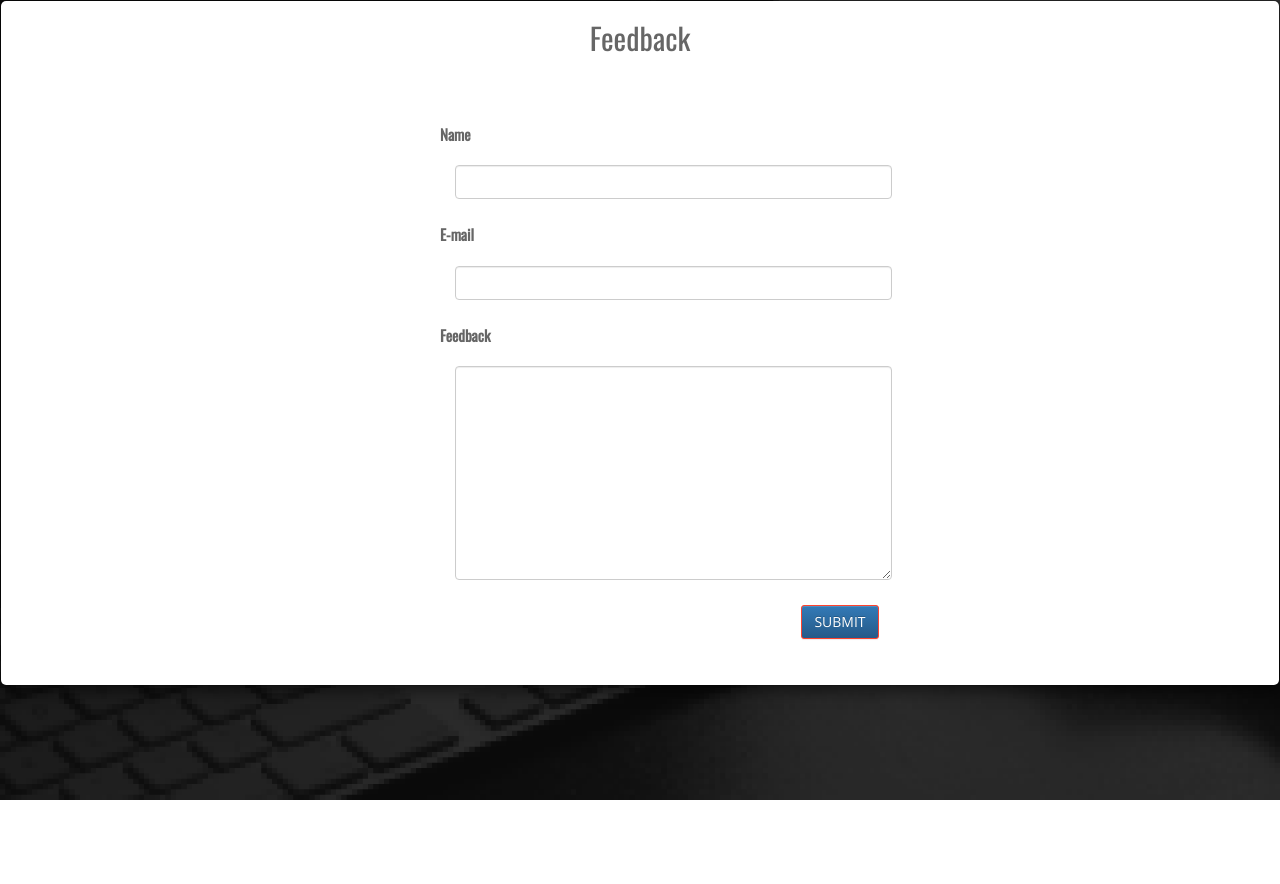
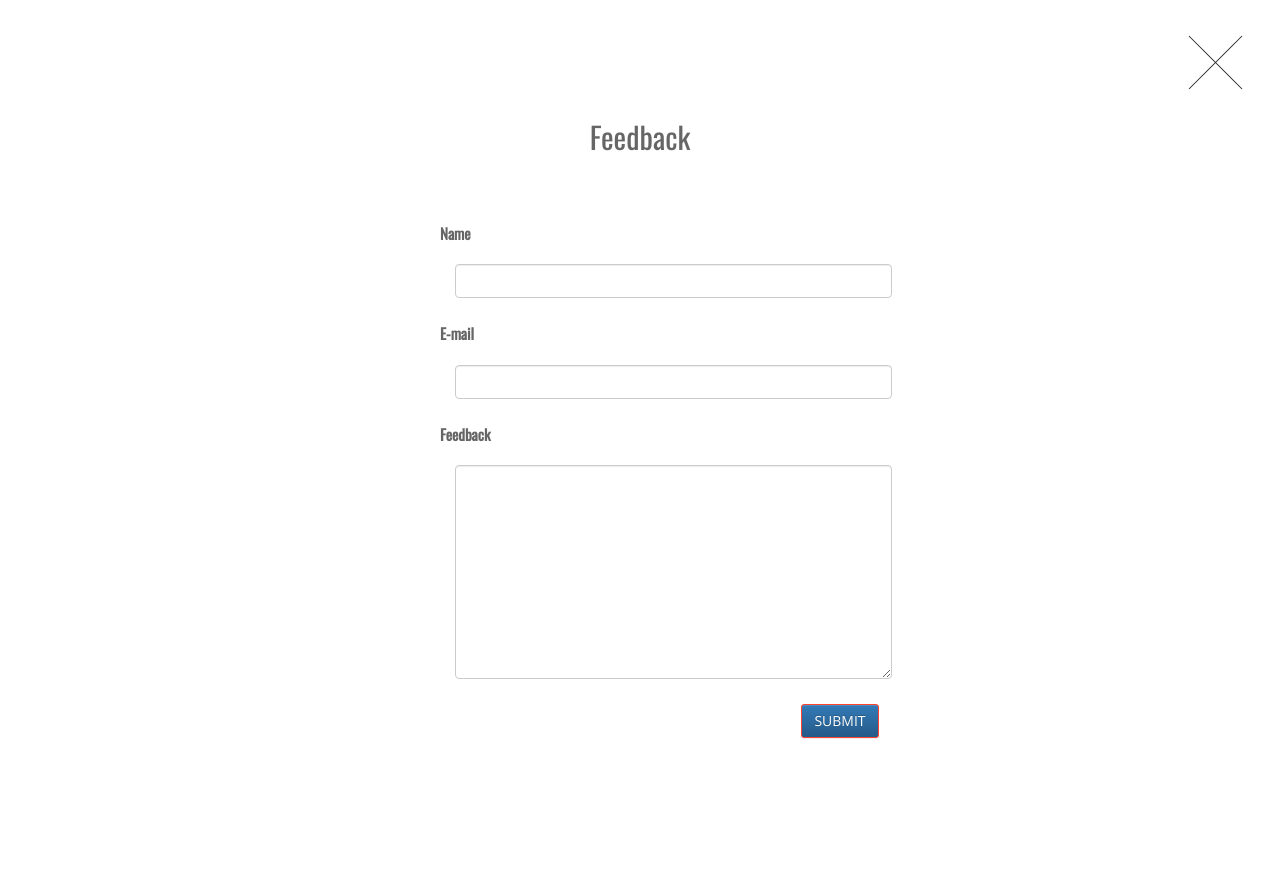
Before and after one commit to aditi73/cryptic-mining, a Django app: page /feedback/ in a window 1280 px wide. Before the commit the page ends 800 px from the top, so only its background shows below. Run offline with Django 3.2, Linux system fonts and the light colour scheme; some libraries are stand-ins or nearby versions.

Commit message:
feedback responsive

```diff
--- a/cryptapp/templates/cryptapp/feedback.html
+++ b/cryptapp/templates/cryptapp/feedback.html
@@ -3,14 +3,15 @@
 {% block content %}
 
  <!-- Start Contact Section -->
-
+        <div class="section-modal">
             <div class="modal-content">
-                <div class="close-modal" data-dismiss="modal">
+                <a href="/"><div class="close-modal" data-dismiss="modal">
                     <div class="lr">
                         <div class="rl">
                         </div>
                     </div>
                 </div>
+                </a>
 
                 <div class="container">
                     <div class="row">
@@ -21,7 +22,7 @@
                     <br><br><br>
 
                         <div class = "row">
-                        <div class="col-md-8 col-md-offset-4">
+                        <div class="col-md-8 col-md-offset-4 col-xs-8 col-xs-offset-4">
 
                             <form action = "/feedback/" id="FbackForm" method="POST">{% csrf_token %}
 
@@ -31,7 +32,7 @@
                                 </div>
 
                                 <div class ="row">
-                                    <div class="form-group col-md-7">
+                                    <div class="form-group col-md-7 col-xs-9">
 
                                         {{form.name}}
                                         <p class="help-block text-danger"></p>
@@ -43,7 +44,7 @@
                                 </div>
 
                                 <div class ="row">
-                                    <div class="form-group col-md-7">
+                                    <div class="form-group col-md-7 col-xs-9">
 
                                         {{form.email}}
                                         <p class="help-block text-danger"></p>
@@ -55,7 +56,7 @@
                                     <label class="label-control"  for="feedback">Feedback</label>
                                 </div>
                                 <div class="row">
-                                    <div class="form-group col-md-7">
+                                    <div class="form-group col-md-7 col-xs-9">
 
                                         {{form.feedback }}
                                         <p class="help-block text-danger" ></p>
@@ -75,7 +76,7 @@
                     </div>
                     </div>
                 </div>
-
+        </div>
 
 
         <!-- End Contact Section -->
```
Also changed, not shown: 1 other file.
